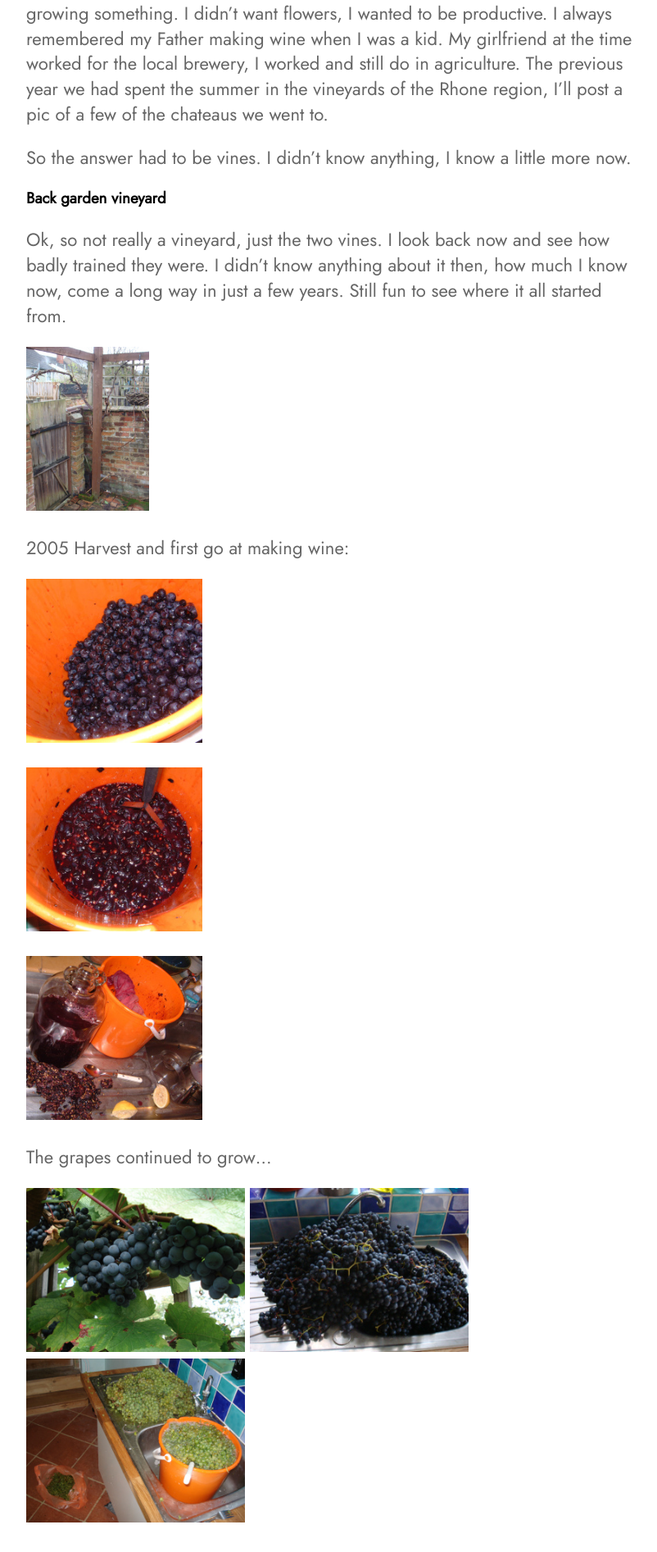
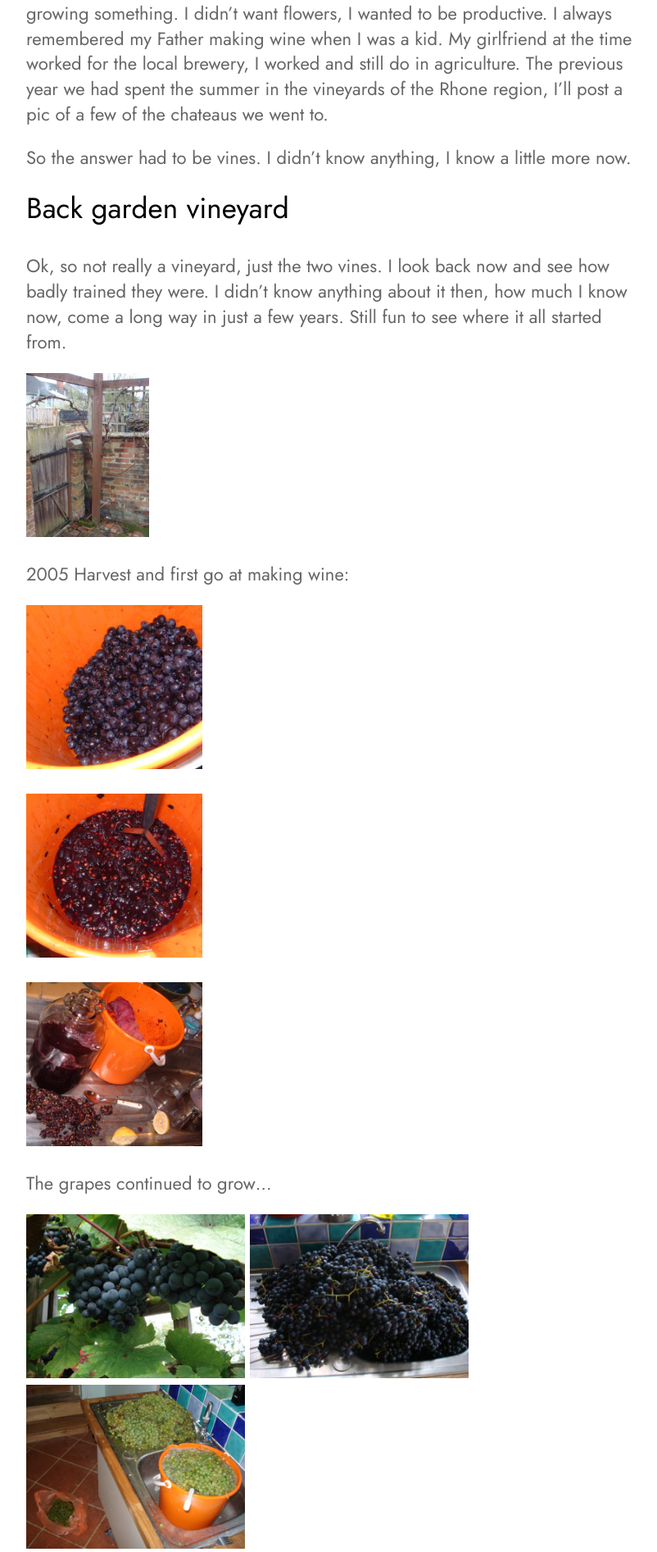
Before and after one commit to seblawson11/CoopersCroft, a Jekyll site: the page built from _posts/2016-01-01-how-did-it-all-happen.md, in a window 1280 px wide. Shown: the part 1304-3197 px from the top of the page at 82% size, without its empty margins (233-1035 px from the left). Built offline with Jekyll 4.4.1, drawn with Linux system fonts in a browser that asks for light colours.

Commit message:
homepage imgs

```diff
--- a/_posts/2016-01-01-how-did-it-all-happen.md
+++ b/_posts/2016-01-01-how-did-it-all-happen.md
@@ -25,7 +25,7 @@ I got these two vines from Wyken Hall not far from where I lived in Bury St Edmu
 
 So the answer had to be vines. I didn’t know anything, I know a little more now.
 
-### Back garden vineyard
+## Back garden vineyard
 Ok, so not really a vineyard, just the two vines. I look back now and see how badly trained they were. I didn’t know anything about it then, how much I know now, come a long way in just a few years.  Still fun to see where it all started from.
 
 ![Bishops road Madeleine angevine]({{ site.baseurl }}/images/bishops-road-madeleine-angevine.jpg#thumbnail)
```
